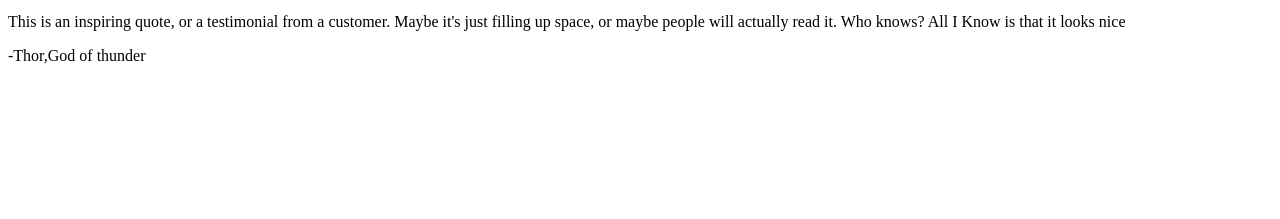
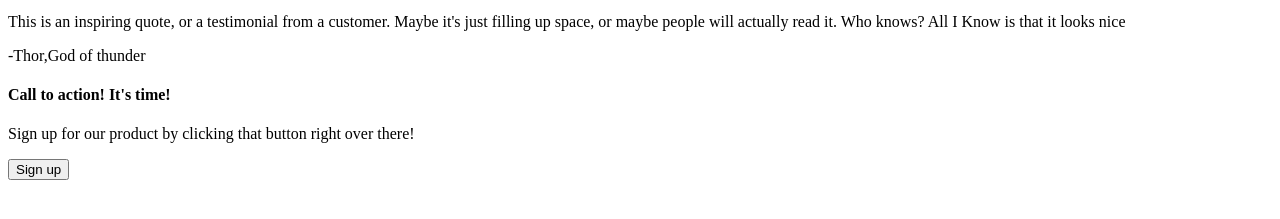
Before and after one commit to GrapeJuice11111/Landing-Page, a plain HTML site: page index.html in a window 1280 px wide. Shown: the part 531-750 px from the top of the page. Drawn offline with Linux system fonts and the light colour scheme.

Commit message:
Create A Div Named "Burner" To Make A Sign Up Ad
Making a sign up ad with button heading and some sub text in paragraph

```diff
--- a/index.html
+++ b/index.html
@@ -16,7 +16,10 @@
         </div>
 
     </header>
-     <div class="container">
+
+
+
+    <div class="container">
      <div class="info1">
      <h3>This website is awesome</h3>
        <p>This website has some subtext that goes here under the main title. It's a smaller font and the color is lower contrast.</p>
@@ -26,6 +29,11 @@
      <img src="./img/" alt="PlaceHolder For An Random Image" width="400"height="400">
      </div>
      </div>
+
+
+
+
+
      <div class="flask">
       <h3> Some random information.</h3>
       <div class="subcontext">
@@ -40,10 +48,25 @@
             <p>This is some subtext under an illustration of image</p></div>
       </div>
     </div>
+
+
+
+
     <div class="beaker">
         <p>This is an inspiring quote, or a testimonial from a customer. Maybe it's just filling up space, or maybe people will actually read it. Who knows? All I Know is that it looks nice</p>
           -Thor,God of thunder
     </div>
 
+
+
+    <div class="burner">
+        <h4>Call to action! It's time!</h4>
+        <p>Sign up for our product by clicking that button right over there!</p>
+        <button type="button" onclick="alert('Sign Up')">Sign up</button>
+    </div>
+
+
+
+
 </body>
 </html>
```
